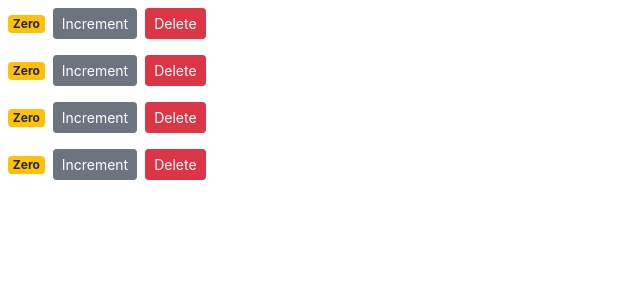
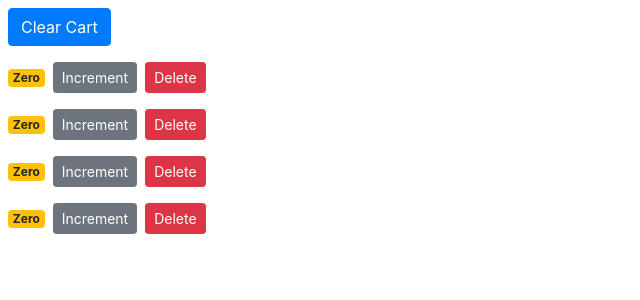
Before and after one commit to daneschmidt/react-shopping-cart, a React (Create React App) app: page / in a window 1280 px wide. Shown: the top 300 px of the page, without its empty margins (0-640 px from the left). Built offline with nearby package versions, Linux system fonts and the light colour scheme.

Commit message:
setting up clear cart button

```diff
--- a/src/components/counters.jsx
+++ b/src/components/counters.jsx
@@ -11,7 +11,16 @@ class Counters extends Component {
     ]
   };
 
+  handleReset = () => {
+    const counters = this.state.counters.map(c => {
+      c.value = 0;
+      return c;
+    });
+    this.setState({ counters });
+  };
+
   handleDelete = counterId => {
+    //filter method to sort out the given id passed//
     const counters = this.state.counters.filter(c => c.id != counterId);
     this.setState({ counters });
   };
@@ -19,6 +28,12 @@ class Counters extends Component {
   render() {
     return (
       <div>
+        <button
+          onClick={this.handleReset}
+          className="btn btn-primary btnsm m-2"
+        >
+          Clear Cart
+        </button>
         {this.state.counters.map(counter => (
           <Counter
             key={counter.id}
```
